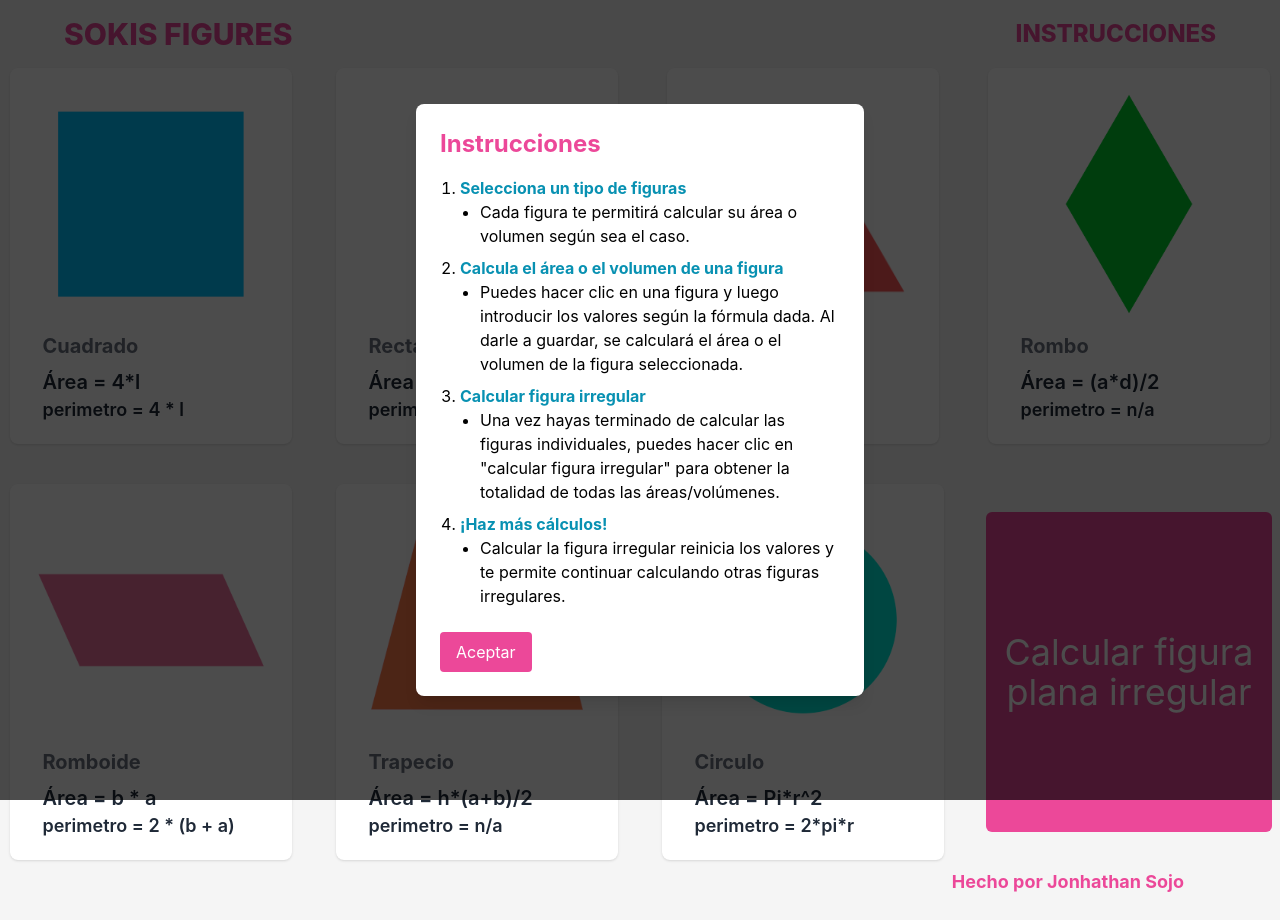
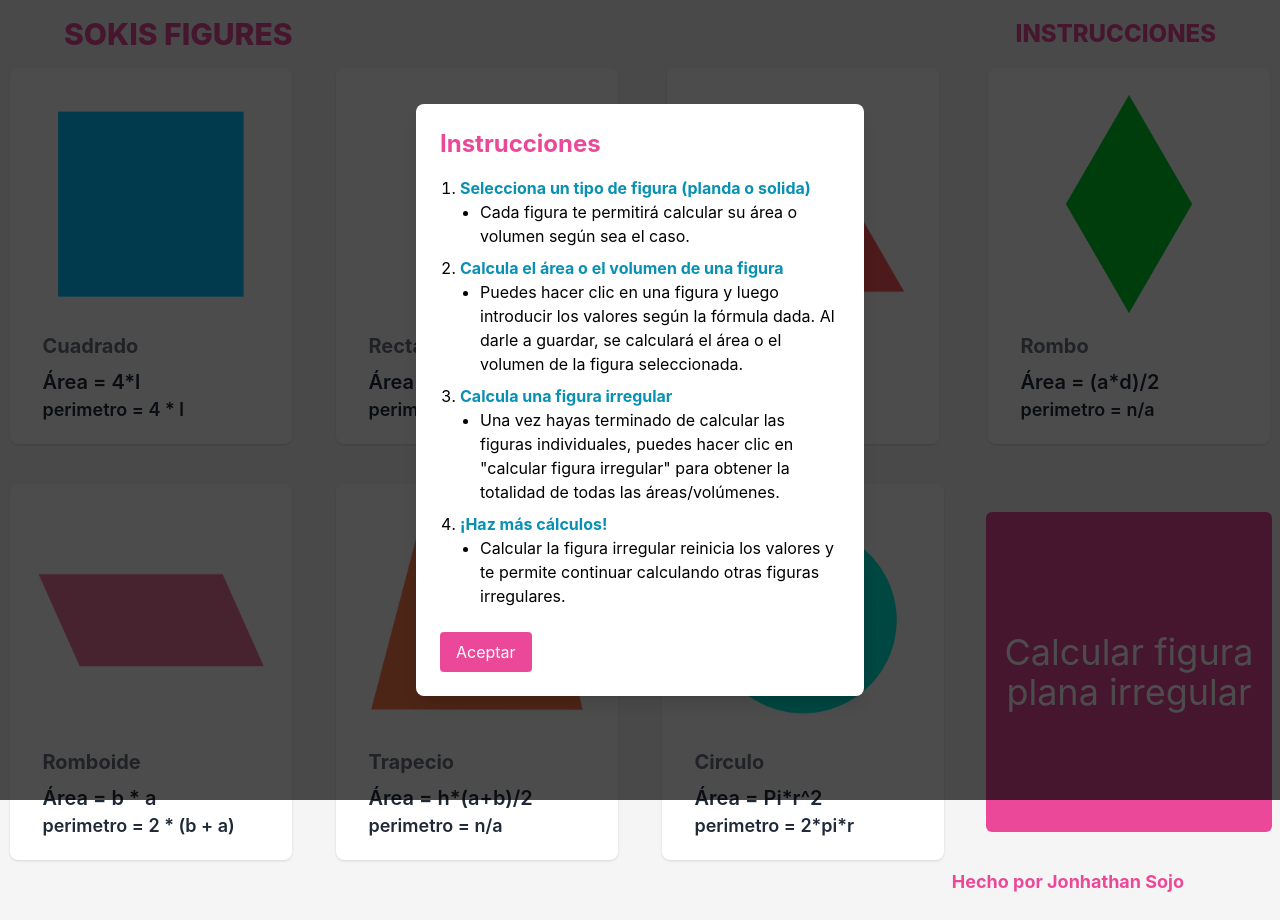
Before and after one commit to sojoko/sokis-figures, a React (Create React App) app: page /planas in a window 1280 px wide. Both pictures are taken after a click on the button "INSTRUCCIONES". Built offline with nearby package versions, Linux system fonts and the light colour scheme.

Commit message:
instrucctions

```diff
--- a/src/components/ModalInstruc.jsx
+++ b/src/components/ModalInstruc.jsx
@@ -9,7 +9,7 @@ function ModalInstruc({ isOpen, onClose }) {
       <div className="bg-white p-6 rounded-lg shadow-lg z-10 max-w-md w-full">
         <h2 className="text-2xl font-bold mb-4 text-pink-500">Instrucciones</h2>
         <ol className="list-decimal pl-5 space-y-2">
-          <li className=''> <span className='text-cyan-600 font-bold'>Selecciona un tipo de figuras</span>
+          <li className=''> <span className='text-cyan-600 font-bold'>Selecciona un tipo de figura (planda o solida)</span>
             <ul className="list-disc pl-5">
               <li>Cada figura te permitirá calcular su área o volumen según sea el caso.</li>
             </ul>
@@ -19,7 +19,7 @@ function ModalInstruc({ isOpen, onClose }) {
               <li>Puedes hacer clic en una figura y luego introducir los valores según la fórmula dada. Al darle a guardar, se calculará el área o el volumen de la figura seleccionada.</li>
             </ul>
           </li>
-          <li className=''> <span className='text-cyan-600 font-bold'>Calcular figura irregular</span>
+          <li className=''> <span className='text-cyan-600 font-bold'>Calcula una figura irregular</span>
             <ul className="list-disc pl-5">
               <li>Una vez hayas terminado de calcular las figuras individuales, puedes hacer clic en "calcular figura irregular" para obtener la totalidad de todas las áreas/volúmenes.</li>
             </ul>
```
